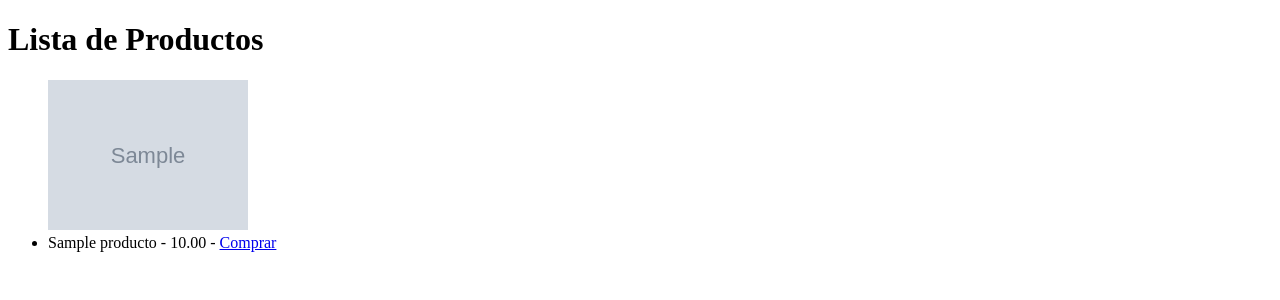
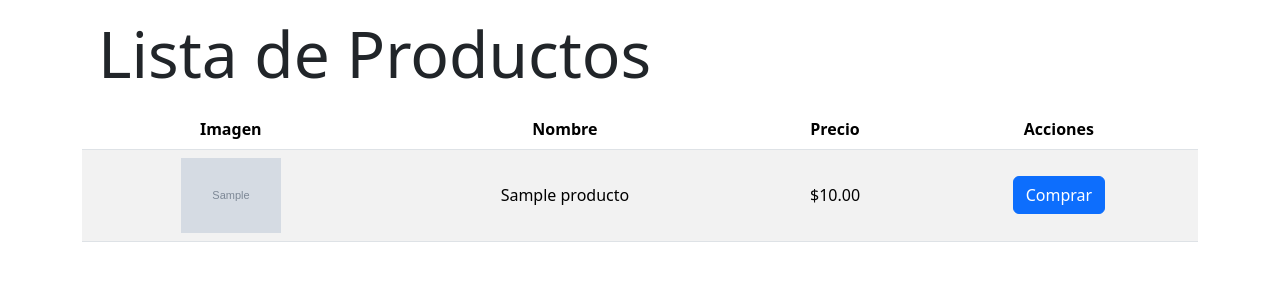
Before and after one commit to mariosuarezDEV/stripe_webservice, a Django app: page /productos/ in a window 1280 px wide. Shown: the top 300 px of the page. Run offline with Django 5.2, Linux system fonts and the light colour scheme; tables that the repository leaves empty hold one stand-in row (values such as "Sample post"); grey boxes marked "Sample" are stand-in pictures; some libraries are stand-ins or nearby versions.

Commit message:
Add base template and integrate Bootstrap styling
Introduced a new base.html template with Bootstrap integration and updated 404.html and productos.html to extend from it, improving layout and consistency. Enhanced productos.html with a Bootstrap-styled table for product listing. Added django-bootstrap5 and pillow to dependencies and registered django_bootstrap5 in INSTALLED_APPS.

```diff
--- /dev/null
+++ b/bases/templates/base.html
@@ -0,0 +1,20 @@
+<!DOCTYPE html>
+<html lang="en">
+<head>
+    <!-- Bootstrap -->
+    {% load django_bootstrap5 %}
+    {% bootstrap_css %}
+    {% bootstrap_javascript %}
+    <meta charset="UTF-8">
+    <meta name="viewport" content="width=device-width, initial-scale=1.0">
+    <title>Django + Stripe</title>
+</head>
+<body>
+    <div class="container">
+        {% block contenido %}
+
+        {% endblock contenido %}
+    </div>
+
+</body>
+</html>
--- a/catalogo/templates/productos.html
+++ b/catalogo/templates/productos.html
@@ -1,26 +1,45 @@
-<!DOCTYPE html>
-<html lang="en">
+{% extends 'base.html' %}
 
-<head>
-    <meta charset="UTF-8">
-    <meta name="viewport" content="width=device-width, initial-scale=1.0">
-    <title>Lista de Productos</title>
-</head>
-
-<body>
-    <h1>Lista de Productos</h1>
-    <ul>
+{% block contenido %}
+    <h1 class="display-3 m-3">Lista de Productos</h1>
+    <table class="table table-striped table-hover text-center align-middle">
+        <thead>
+            <tr>
+                <th>
+                    Imagen
+                </th>
+                <th>
+                    Nombre
+                </th>
+                <th>
+                    Precio
+                </th>
+                <th>
+                    Acciones
+                </th>
+            </tr>
+        </thead>
+        <tbody>
             {% for producto in productos %}
+            <tr>
+                <td>
                     {% if producto.imagen %}
-            <img src="{{ producto.imagen.url }}" width="200">
+                        <img src="{{ producto.imagen.url }}" width="100">
                     {% else %}
                         <p>Sin imagen</p>
                     {% endif %}
-        <li>{{ producto.nombre }} - {{ producto.precio }} -  <a href="{% url 'comprar_producto' producto.id %}">Comprar</a></li>
+                </td>
+                <td>{{ producto.nombre }}</td>
+                <td>${{ producto.precio }}</td>
+                <td>
+                    <a href="{% url 'comprar_producto' producto.id %}" class="btn btn-primary">Comprar</a>
+                </td>
+            </tr>
             {% empty %}
-        <li>No hay productos disponibles.</li>
+            <tr>
+                <td colspan="4">No hay productos disponibles.</td>
+            </tr>
             {% endfor %}
-    </ul>
-</body>
-
-</html>
+        </tbody>
+    </table>
+{% endblock contenido %}
--- a/dependencias.txt
+++ b/dependencias.txt
@@ -9,6 +9,7 @@ click==8.2.1
 diff-match-patch==20241021
 dj-stripe==2.9.1
 Django==5.2.4
+django-bootstrap5==25.1
 django-htmx==1.23.2
 django-import-export==4.3.9
 djangorestframework==3.16.0
@@ -20,6 +21,7 @@ h11==0.16.0
 idna==3.10
 multidict==6.6.3
 packaging==25.0
+pillow==11.3.0
 propcache==0.3.2
 requests==2.32.4
 setuptools==75.6.0
--- a/productos/settings.py
+++ b/productos/settings.py
@@ -45,6 +45,7 @@ INSTALLED_APPS = [
     "import_export",
     "djstripe",
     "django_htmx",
+    "django_bootstrap5",
 ]
 
 MIDDLEWARE = [
```
Also changed, not shown: bases/templates/404.html (+3 -12 lines). Lines whose indentation alone changed are shown as unchanged.
